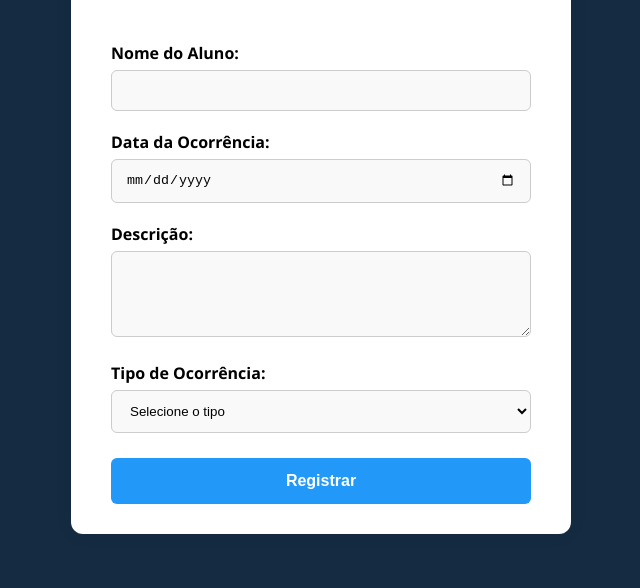
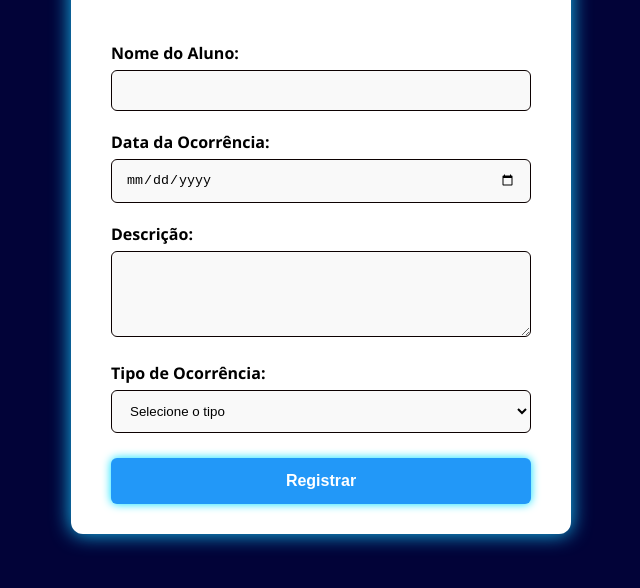
Before and after one commit to Gabrielly023/Gabrielly_gerenciador_ocorrencias, a plain HTML site: page index.html in a window 1280 px wide. Shown: the part 166-754 px from the top of the page, without its empty margins (319-959 px from the left). Drawn offline with Linux system fonts and the light colour scheme.

Commit message:
19/05/25

```diff
--- a/style.css
+++ b/style.css
@@ -8,8 +8,8 @@
 /* Corpo da página */
 body {
     font-family: 'Segoe UI', Tahoma, Geneva, Verdana, sans-serif;
-    background-color: #152b41;
-    color: #333;
+    background-color: #020338;
+    color: #00000094;
     min-height: 100vh;
     display: flex;
     justify-content: center; /* Centraliza horizontalmente */
@@ -22,7 +22,7 @@ form {
     background-color: #ffffff;
     padding: 30px 40px;
     border-radius: 12px;
-    box-shadow: 0 0 20px rgba(0, 0, 0, 0.05);
+    box-shadow: 0 0 20px rgb(21, 196, 250);
     width: 100%;
     max-width: 500px;
     display: flex;
@@ -46,9 +46,10 @@ input, select, textarea {
     width: 100%;
     padding: 12px 14px;
     margin-top: 6px;
-    border: 1px solid #ccc;
+    border: 1px solid #0c0101;
     border-radius: 6px;
     background-color: #f9f9f9;
+
 }
 
 button {
@@ -62,8 +63,11 @@ button {
     font-size: 16px;
     font-weight: bold;
     cursor: pointer;
+    transition: background-color 0.3s ease;
+    box-shadow: 0 0 10px rgb(0, 225, 255);
 }
 
 button:hover {
-    background-color: #2980b9;
+    background-color: #055bdb;
+
 }
```
